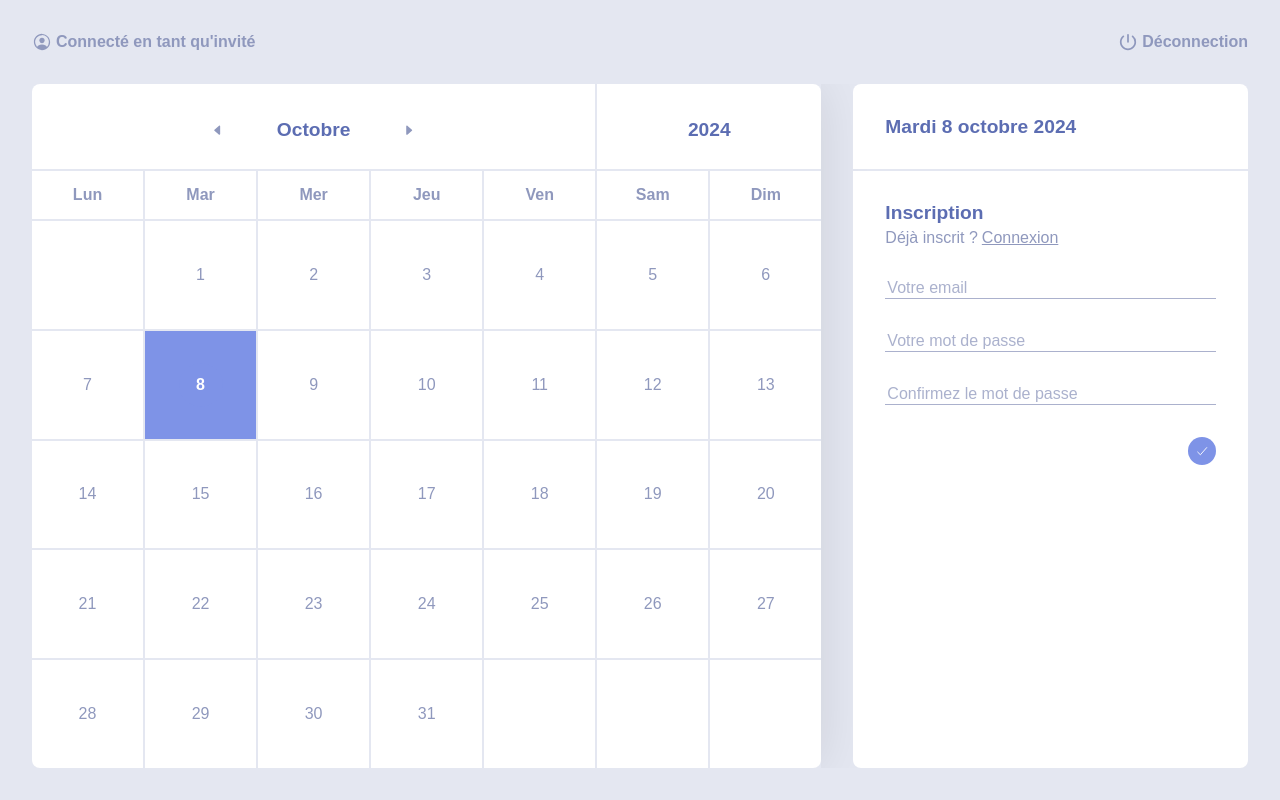
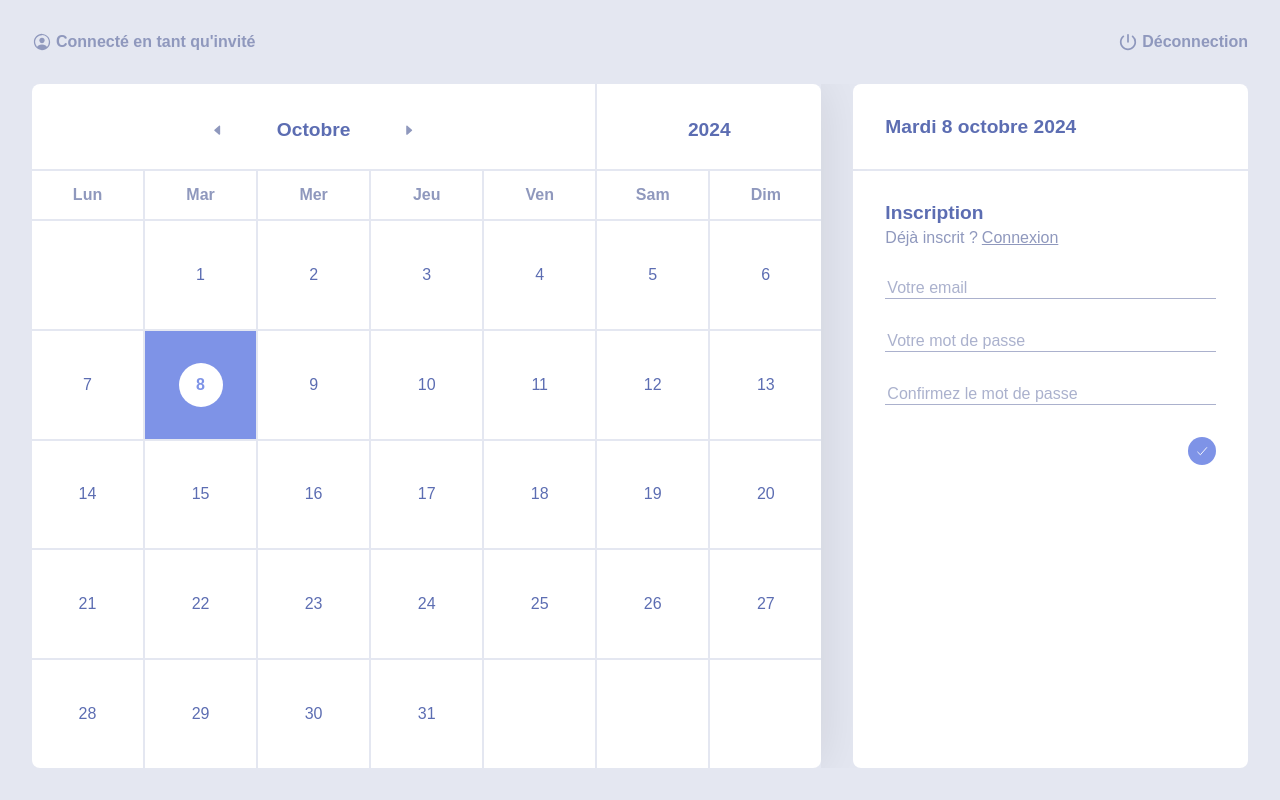
Before and after one commit to sylvain-galoustoff/sg-calendar, a React (Vite) app: page /2024/10 in a window 1280 px wide. Built offline with nearby package versions, Linux system fonts and the light colour scheme; no server answers; what webfontloader would draw is missing.

Commit message:
Rework cell CSS

```diff
--- a/src/components/Calendar/Cell.tsx
+++ b/src/components/Calendar/Cell.tsx
@@ -50,7 +50,7 @@ function Cell({ day, today, events }: CellProps) {
 
   return (
     <div
-      className={`cell ${isToday ? "today" : "not-today"} ${
+      className={`cell not-empty ${isToday ? "today" : "not-today"} ${
         isSelected ? "selected" : "not-selected"
       }`}
       tabIndex={0}
--- a/src/styles/global.scss
+++ b/src/styles/global.scss
@@ -74,13 +74,6 @@ body,
   @include shadow;
 }
 
-.cell {
-  background-color: $card;
-  display: flex;
-  align-items: center;
-  justify-content: center;
-}
-
 #date-select {
   display: grid;
   gap: 2px;
@@ -152,71 +145,53 @@ body,
   display: grid;
   grid-template-columns: repeat(7, 1fr);
   gap: 2px;
+}
 
 .cell {
-    color: $textLight;
+  background-color: $card;
+  display: flex;
+  align-items: center;
+  justify-content: center;
+  position: relative;
+
+  &.not-empty {
     cursor: pointer;
-    position: relative;
-    z-index: 0;
+    @include trans;
+    transition: outline-offset .1s ease-in;
 
     &:hover,
-    &:focus-visible {
+    &:focus-within {
       outline: 2px solid $primary;
       outline-offset: -4px;
-      z-index: 1;
     }
-
-    &.selected {
-      background-color: $primary;
-    }
-
-    &.empty {
-      cursor: initial;
-
-      &:hover {
-        background-color: $card;
-        outline: none;
   }
 }
 
-    &.selected {
-      &:hover {
+.selected {
   background-color: $primary;
-      }
-    }
-
-    &.today {
-      .cell-value {
-        background-color: $primary;
-        color: $card;
-        font-weight: 700;
-      }
-
-      &:hover,
-      &.selected {
-        .cell-value {
-          background-color: $primary;
-          color: $card;
-        }
 
   .event-marker {
     background-color: $card;
   }
 }
+
+.today {
+  .cell-value {
+    background-color: $primary;
+    color: $card;
+    font-weight: 700;
+    @include trans;
+  }
+
+  &.selected {
+    .cell-value {
+      background-color: $card;
+      color: $primary;
+      font-weight: 700;
+    }
   }
 }
 
-  .event-marker {
-    width: 8px;
-    aspect-ratio: 1;
-    background-color: $primary;
-    border-radius: 4px;
-    position: absolute;
-    top: 8px;
-    left: 8px;
-
-  }
-}
 
 .cell-value {
   width: 44px;
@@ -228,9 +203,17 @@ body,
   background-color: $card;
 }
 
-.selected {
+.event-marker {
+  width: 8px;
+  aspect-ratio: 1;
   background-color: $primary;
+  border-radius: 4px;
+  position: absolute;
+  top: 8px;
+  left: 8px;
 }
+
+.today {}
 
 /* SIDEBAR */
 #sidebar {
```
Lines whose indentation alone changed are shown as unchanged.
